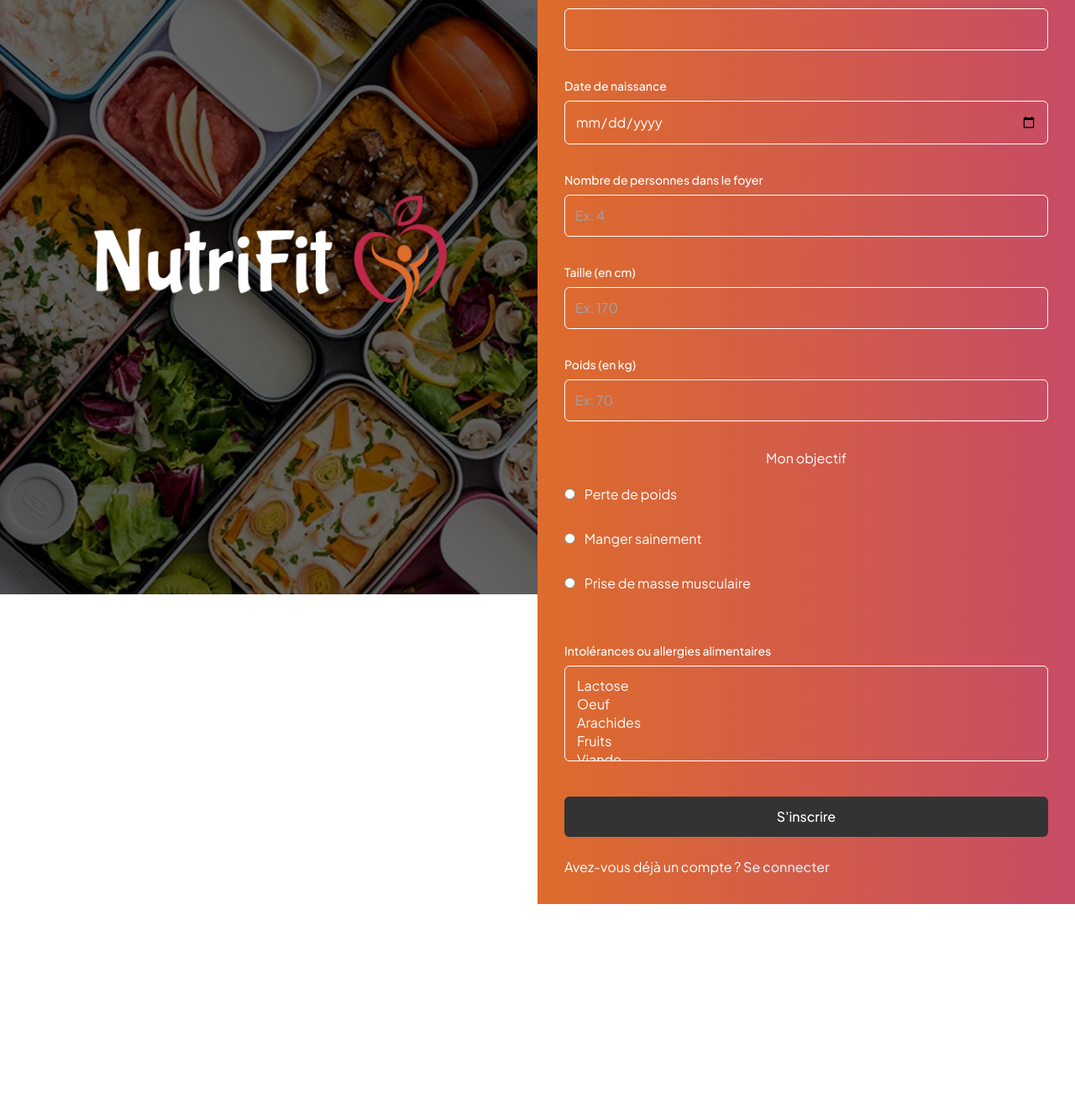
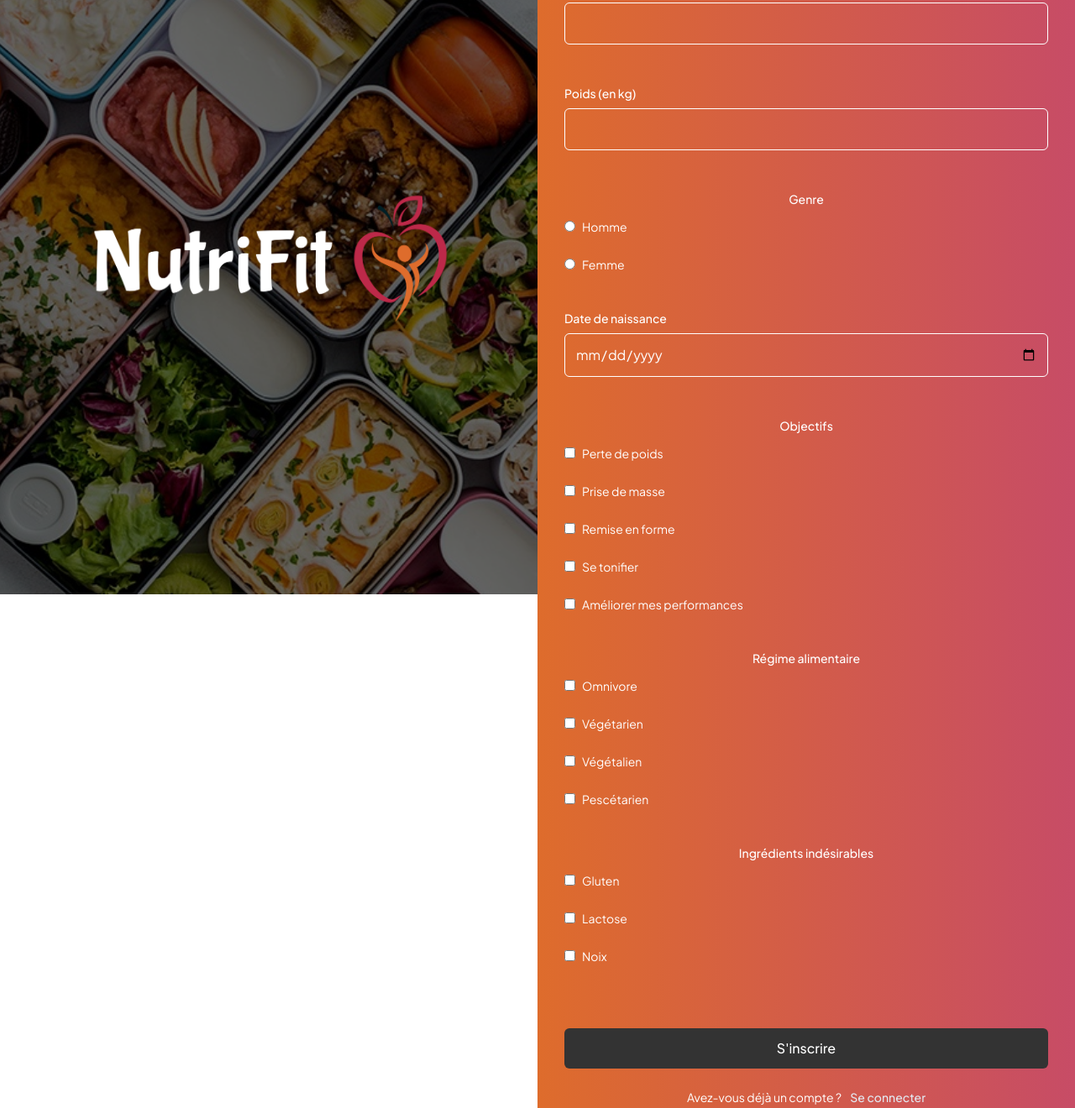
Before and after one commit to benaja-bendo/workshop-m1, a website built with Vite: page front/inscription.html in a window 1280 px wide. Shown: the part 92-1412 px from the top of the page at 84% size. Before the commit the page ends 1169 px from the top, so only its background shows below. Built offline with nearby package versions, Linux system fonts and the light colour scheme.

Commit message:
modification inscription

```diff
--- a/front/inscription.html
+++ b/front/inscription.html
@@ -91,6 +91,18 @@
             background-color: white;
             color: #333;
         }
+
+        .title-login {
+            display: flex;
+            justify-content: center;
+            font-size: 20px;
+            font-weight: 700;
+        }
+
+        .checkbox {
+            display: flex;
+            align-items: baseline;
+        }
     </style>
 </head>
 
@@ -109,26 +121,20 @@
 
     <div class="right-section">
         <div class="form-container">
-            <h1>S'inscrire</h1>
+            <h1 class="title-login">S'inscrire</h1>
 
             <!-- Formulaire -->
             <form id="signupForm">
                 <!-- Email -->
-                <div class="mb-4">
+                <div class="mb-8">
                     <label for="email" class="block text-sm font-medium text-white">Email</label>
                     <input type="text" id="email"
                            class="w-full px-4 py-2 mt-1 bg-transparent border border-white rounded-md text-white focus:ring-white focus:border-white"
                            required />
                 </div>
-                <!-- Mot de passe -->
-                <div class="mb-4">
-                    <label for="password" class="block text-sm font-medium text-white">Mot de passe</label>
-                    <input type="text" id="password"
-                        class="w-full px-4 py-2 mt-1 bg-transparent border border-white rounded-md text-white focus:ring-white focus:border-white"
-                        required />
-                </div>
+
                 <!-- Prénom -->
-                <div class="mb-4">
+                <div class="mb-8">
                     <label for="firstName" class="block text-sm font-medium text-white">Prénom</label>
                     <input type="text" id="firstName"
                            class="w-full px-4 py-2 mt-1 bg-transparent border border-white rounded-md text-white focus:ring-white focus:border-white"
@@ -136,90 +142,168 @@
                 </div>
 
                 <!-- Nom -->
-                <div class="mb-4">
+                <div class="mb-8">
                     <label for="lastName" class="block text-sm font-medium text-white">Nom</label>
                     <input type="text" id="lastName"
                            class="w-full px-4 py-2 mt-1 bg-transparent border border-white rounded-md text-white focus:ring-white focus:border-white"
                            required />
                 </div>
 
-                <!-- Date de naissance -->
-                <div class="mb-4">
-                    <label for="birthDate" class="block text-sm font-medium text-white">Date de naissance</label>
-                    <input type="date" id="birthDate"
+                <!-- Nom d'utilisateur -->
+                <div class="mb-8">
+                    <label for="username" class="block text-sm font-medium text-white">Nom d'utilisateur</label>
+                    <input type="text" id="username"
                            class="w-full px-4 py-2 mt-1 bg-transparent border border-white rounded-md text-white focus:ring-white focus:border-white"
                            required />
                 </div>
 
-                <!-- Nombre de convives -->
-                <div class="mb-4">
-                    <label for="guests" class="block text-sm font-medium text-white">Nombre de personnes dans le
-                        foyer</label>
-                    <input type="number" id="guests"
+                <!-- Mot de passe -->
+                <div class="mb-8">
+                    <label for="password" class="block text-sm font-medium text-white">Mot de passe</label>
+                    <input type="text" id="password"
                            class="w-full px-4 py-2 mt-1 bg-transparent border border-white rounded-md text-white focus:ring-white focus:border-white"
-                        placeholder="Ex: 4" required />
+                           required />
                 </div>
 
-                <!-- Taille -->
-                <div class="mb-4">
-                    <label for="size" class="block text-sm font-medium text-white">Taille (en cm)</label>
-                    <input type="number" id="size"
+                <!-- Taille (hauteur) -->
+                <div class="mb-8">
+                    <label for="height" class="block text-sm font-medium text-white">Taille (en cm)</label>
+                    <input type="number" id="height"
                            class="w-full px-4 py-2 mt-1 bg-transparent border border-white rounded-md text-white focus:ring-white focus:border-white"
-                        placeholder="Ex: 170" required />
+                           required />
                 </div>
 
                 <!-- Poids -->
-                <div class="mb-4">
+                <div class="mb-8">
                     <label for="weight" class="block text-sm font-medium text-white">Poids (en kg)</label>
                     <input type="number" id="weight"
                            class="w-full px-4 py-2 mt-1 bg-transparent border border-white rounded-md text-white focus:ring-white focus:border-white"
-                        placeholder="Ex: 70" required />
+                           required />
                 </div>
 
-                <!-- Objectif -->
-                <div class="mb-8 flex items-start flex-col">
-                    <p class="text-white mb-4 mx-auto">Mon objectif</p>
-                    <div class="mb-4">
-                        <input type="radio" id="perteDePoids" name="objectif" value="perte_de_poids" class="mr-2">
-                        <label for="perteDePoids">Perte de poids</label>
+                <!-- Sexe  -->
+                <div class="mb-8 flex flex-col items-start">
+                    <label  class="block text-sm font-medium text-white mx-auto">Genre</label>
+                    <div class="mt-2 text-sm">
+                        <label class="checkbox">
+                            <input type="radio" name="gender" value="male" class="form-checkbox text-indigo-600">
+                            <span class="ml-2">Homme</span>
+                        </label>
                     </div>
-                    <div class="mb-4">
-                        <input type="radio" id="mangerSainement" name="objectif" value="manger_sainement" class="mr-2">
-                        <label for="mangerSainement">Manger sainement</label>
-                    </div>
-                    <div class="mb-4">
-                        <input type="radio" id="priseDeMasse" name="objectif" value="prise_de_masse" class="mr-2">
-                        <label for="priseDeMasse">Prise de masse musculaire</label>
+                    <div class="mt-2 text-sm">
+                        <label class="checkbox">
+                            <input type="radio" name="gender" value="female" class="form-checkbox text-indigo-600">
+                            <span class="ml-2">Femme</span>
+                        </label>
                     </div>
                 </div>
 
-                <!-- Intolérances ou allergies alimentaires -->
-                <div class="mb-6">
-                    <label for="allergies" class="block text-sm font-medium text-white">Intolérances ou allergies
-                        alimentaires</label>
-                    <select id="allergies"
+                <!-- Date de naissance -->
+                <div class="mb-8">
+                    <label for="birthday" class="block text-sm font-medium text-white">Date de naissance</label>
+                    <input type="date" id="birthday"
                            class="w-full px-4 py-2 mt-1 bg-transparent border border-white rounded-md text-white focus:ring-white focus:border-white"
-                        multiple>
-                        <option value="lactose">Lactose</option>
-                        <option value="oeuf">Oeuf</option>
-                        <option value="arachides">Arachides</option>
-                        <option value="fruit">Fruits</option>
-                        <option value="viande">Viande</option>
-                        <option value="poisson">Poisson</option>
-                    </select>
+                           required />
                 </div>
 
-                <p id="errorMessage" class="text-red-500 text-sm mb-4 hidden"></p>
+                <!-- Objectifs -->
+                <div class="mb-8 flex flex-col items-start">
+                    <label  class="block text-sm font-medium text-white mx-auto">Objectifs</label>
+                    <div class="mt-2 text-sm">
+                        <label class="checkbox">
+                            <input type="checkbox" name="objectif" value="perte de poids" class="form-checkbox text-indigo-600">
+                            <span class="ml-2">Perte de poids</span>
+                        </label>
+                    </div>
+                    <div class="mt-2 text-sm">
+                        <label class="checkbox">
+                            <input type="checkbox" name="objectif" value="prise de masse" class="form-checkbox text-indigo-600">
+                            <span class="ml-2">Prise de masse</span>
+                        </label>
+                    </div>
+                    <div class="mt-2 text-sm">
+                        <label class="checkbox">
+                            <input type="checkbox" name="objectif" value="remise en forme" class="form-checkbox text-indigo-600">
+                            <span class="ml-2">Remise en forme</span>
+                        </label>
+                    </div>
+                    <div class="mt-2 text-sm">
+                        <label class="checkbox">
+                            <input type="checkbox" name="objectif" value="se tonifier" class="form-checkbox text-indigo-600">
+                            <span class="ml-2">Se tonifier</span>
+                        </label>
+                    </div>
+                    <div class="mt-2 text-sm">
+                        <label class="checkbox">
+                            <input type="checkbox" name="objectif" value="améliorer mes performances" class="form-checkbox text-indigo-600">
+                            <span class="ml-2">Améliorer mes performances</span>
+                        </label>
+                    </div>
+                </div>
+
+                <!-- Régime alimentaire  -->
+                <div class="mb-8 flex flex-col items-start">
+                    <label  class="block text-sm font-medium text-white mx-auto">Régime alimentaire</label>
+                    <div class="mt-2 text-sm">
+                        <label class="checkbox">
+                            <input type="checkbox" name="dietaryRegime" value="omnivore" class="form-checkbox text-indigo-600">
+                            <span class="ml-2">Omnivore</span>
+                        </label>
+                    </div>
+                    <div class="mt-2 text-sm">
+                        <label class="checkbox">
+                            <input type="checkbox" name="dietaryRegime" value="vegetarian" class="form-checkbox text-indigo-600">
+                            <span class="ml-2">Végétarien</span>
+                        </label>
+                    </div>
+                    <div class="mt-2 text-sm">
+                        <label class="checkbox">
+                            <input type="checkbox" name="dietaryRegime" value="vegan" class="form-checkbox text-indigo-600">
+                            <span class="ml-2">Végétalien</span>
+                        </label>
+                    </div>
+                    <div class="mt-2 text-sm">
+                        <label class="checkbox">
+                            <input type="checkbox" name="dietaryRegime" value="pescitarian" class="form-checkbox text-indigo-600">
+                            <span class="ml-2">Pescétarien</span>
+                        </label>
+                    </div>
+                </div>
+
+                <!-- Ingrédients indésirables -->
+                <div class="mb-8 flex flex-col items-start">
+                    <label  class="block text-sm font-medium text-white mx-auto">Ingrédients indésirables</label>
+                    <div class="mt-2 text-sm">
+                        <label class="checkbox">
+                            <input type="checkbox" name="undesirableIngredients" value="gluten" class="form-checkbox text-indigo-600">
+                            <span class="ml-2">Gluten</span>
+                        </label>
+                    </div>
+                    <div class="mt-2 text-sm">
+                        <label class="checkbox">
+                            <input type="checkbox" name="undesirableIngredients" value="lactose" class="form-checkbox text-indigo-600">
+                            <span class="ml-2">Lactose</span>
+                        </label>
+                    </div>
+                    <div class="mt-2 text-sm">
+                        <label class="checkbox">
+                            <input type="checkbox" name="undesirableIngredients" value="nuts" class="form-checkbox text-indigo-600">
+                            <span class="ml-2">Noix</span>
+                        </label>
+                    </div>
+                </div>
 
                 <!-- Bouton de soumission -->
-                <button type="submit"
-                    class="w-full py-2 px-4 bg-gray-700 text-white rounded-md hover:bg-white hover:text-blue-900">
+                <button id="connexion" type="submit"
+                        class="w-full mt-8 py-2 px-4 bg-gray-700 text-white rounded-md hover:bg-white hover:text-blue-900">
                     S'inscrire
                 </button>
             </form>
 
-            <p class="text-white mt-6">Avez-vous déjà un compte ?
-                <a href="se-connecter.html" class="text-slate-200 hover:underline">Se connecter</a>
+            <p class="text-sm font-light text-center text-white mt-6">
+                Avez-vous déjà un compte ?
+                <a class="ml-2 text-slate-200 hover:underline hover:text-gray-800"
+                   href="se-connecter.html">Se connecter</a>
             </p>
         </div>
     </div>
```
Also changed, not shown: front/index.html (+13 -5 lines), front/recette.html (+1 -1 lines), front/se-connecter.html (+21 -7 lines). Lines whose indentation alone changed are shown as unchanged.
